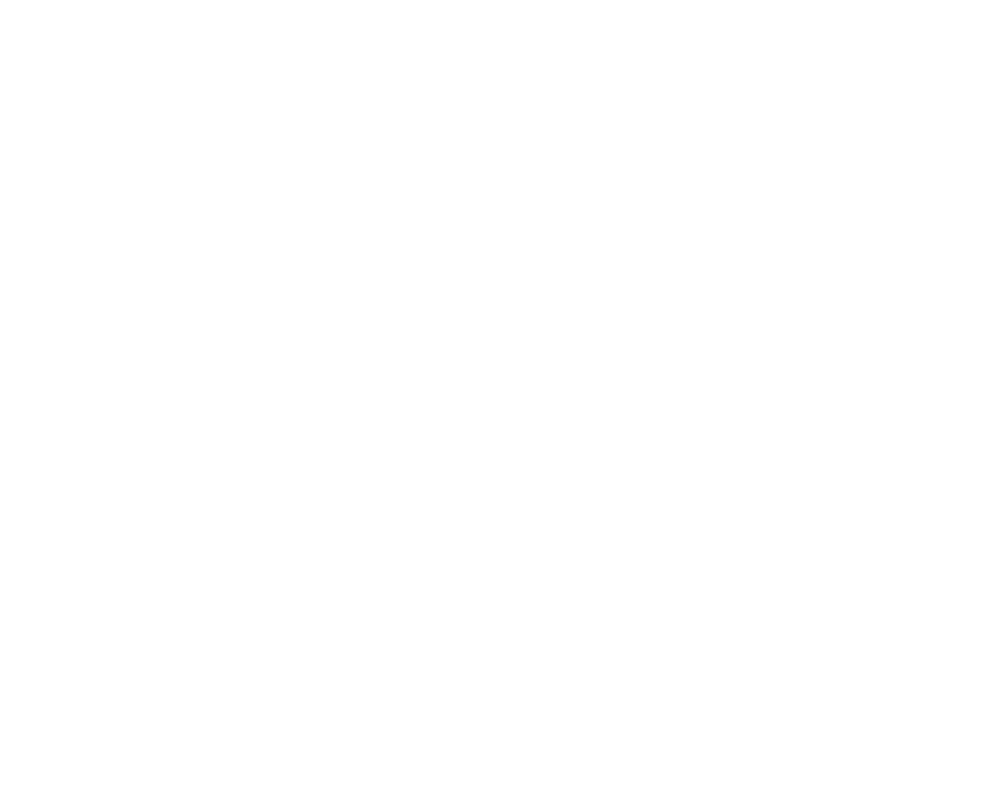
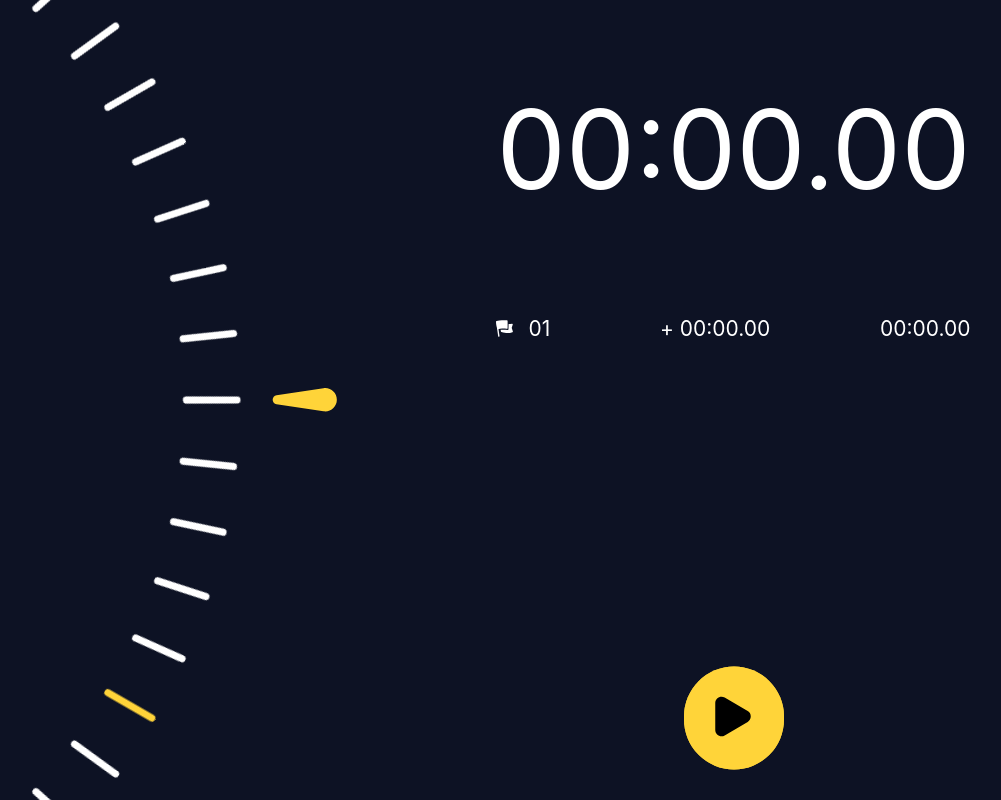
Before and after one commit to RafaelMatta/Chronometer, a website: page index.html in a window 1280 px wide. Shown: the whole page, without its empty margins (15-1016 px from the left). Drawn offline with Linux system fonts and the light colour scheme.

Commit message:
Estrutura e estilo (#2)
* Estrutura e ícones.

* Estilização da página.

```diff
--- a/index.html
+++ b/index.html
@@ -3,6 +3,46 @@
     <head>
         <meta charset="utf-8">
         <title>Chronometer</title>
-        <link rel="stylesheet" href="style/css/style.css"
+        <link rel="stylesheet" href="style/css/style.css">
     </head>
+    <body>
+        <div class="chronometer">
+            <div class="chronometer__clock">
+                <svg class="chronometer__ticks chronometer__ticks--spin">
+                    <use xlink:href="assets/clock.svg#ticks"/>
+                </svg>
+                <svg class="chronometer__pointer">
+                    <use xlink:href="assets/clock.svg#pointer"/>
+                </svg>
+            </div>
+
+            <div class="chronometer__panel">
+                <span class="chronometer__timer">00:00.00</span>
+                <div class="chronometer__laptimer">
+                    <div class="chronometer__lap">
+                        <div class="chronometer__place">
+                            <svg class="chronometer__icon">
+                                <use xlink:href="assets/icons/icons.svg#flag">
+                                </svg>
+                                <div class="chronometer__position">01</div>
+                        </div>
+                        <div class="chronometer__score">+ 00:00.00</div>
+                        <div class="chronometer__time">00:00.00</div>
+                    </div>
+                </div>
+                <div class="chronometer__control">
+                    <button class="button button--lap">
+                        <svg class="button__icon">
+                            <use xlink:href="assets/icons/icons.svg#flag"/>
+                        </svg>
+                    </button>
+                    <button class="button button--start">
+                        <svg class="button__icon">
+                            <use xlink:href="assets/icons/icons.svg#play"/>
+                        </svg>
+                    </button>
+                </div>
+            </div>
+        </div>
+    </body>
 </html>
--- a/style/sass/abstracts/_dir-abstracts.scss
+++ b/style/sass/abstracts/_dir-abstracts.scss
@@ -1,3 +1,5 @@
 @import "colors/colors";
 
 @import "mixins/mixins";
+
+@import "animations/animations";
--- /dev/null
+++ b/style/sass/abstracts/animations/_animations.scss
@@ -0,0 +1,9 @@
+@keyframes spin360 {
+  0% {
+    rotate: 0;
+  }
+
+  100% {
+    rotate: 360deg;
+  }
+}
--- a/style/sass/abstracts/colors/_colors.scss
+++ b/style/sass/abstracts/colors/_colors.scss
@@ -0,0 +1,3 @@
+$color-white: #FFF;
+$color-yellow: #FFD439;
+$color-dark-blue: #0D1224;
--- a/style/sass/base/normalize/_normalize.scss
+++ b/style/sass/base/normalize/_normalize.scss
@@ -0,0 +1,18 @@
+*,
+*::before,
+*::after {
+  margin: 0;
+  padding: 0;
+  box-sizing: border-box;
+}
+
+html {
+  box-sizing: inherit;
+  font-size: 62.5%;
+  font-family: "inter", sans-serif;
+  color: $color-white;
+}
+
+body {
+  background-color: $color-dark-blue;
+}
--- a/style/sass/layouts/_dir-layouts.scss
+++ b/style/sass/layouts/_dir-layouts.scss
@@ -0,0 +1 @@
+@import "button/button";
--- /dev/null
+++ b/style/sass/layouts/button/_button.scss
@@ -0,0 +1,21 @@
+.button {
+  background-color: $color-yellow;
+  padding: 2.5rem;
+  border-radius: 100px;
+  border: none;
+  outline: none;
+  cursor: pointer;
+
+  &__icon {
+    height: 5rem;
+    width: 5rem;
+  }
+
+  &--start,
+  &--lap {
+    position: absolute;
+    left: 50%;
+    transform: translate(-50%, -50%);
+    transition: all 0.5s ease;
+  }
+}
--- a/style/sass/pages/chronometer/_chronometer.scss
+++ b/style/sass/pages/chronometer/_chronometer.scss
@@ -0,0 +1,103 @@
+.chronometer {
+  position: relative;
+
+  margin: 0 auto;
+  height: 100svh;
+  max-width: 180rem;
+  width: 100%;
+  display: flex;
+  align-items: center;
+  justify-content: flex-end;
+
+  overflow: hidden;
+
+  &__clock {
+    position: absolute;
+    top: 50%;
+    left: -30%;
+    transform: translate(-50%, -50%);
+    height: 100%;
+    width: 100%;
+    display: flex;
+    align-items: center;
+    gap: 3rem;
+  }
+
+  &__ticks {
+    height: 200%;
+    width: 100%;
+
+    &--spin {
+      animation: spin360 60s linear infinite;
+    }
+  }
+
+  &__pointer {
+    position: absolute;
+    top: 50%;
+    left: 105%;
+    height: 3%;
+    width: 6%;
+    transform: translate(-50%, -50%);
+  }
+
+  &__panel {
+    display: flex;
+    flex-direction: column;
+    align-items: center;
+    gap: 10rem;
+    margin-right: 23%;
+  }
+
+  &__timer {
+    font-size: 11rem;
+  }
+
+  &__laptimer {
+    width: 100%;
+    display: flex;
+    flex-direction: column;
+    gap: 1rem;
+    overflow: scroll;
+    height: 25rem;
+  }
+
+  &__laptimer::-webkit-scrollbar {
+    display: none;
+  }
+
+  &__lap {
+    display: flex;
+    align-items: center;
+    justify-content: space-between;
+    font-size: 2.1rem;
+  }
+
+  &__place {
+    display: flex;
+    align-items: center;
+    gap: 1.5rem;
+  }
+
+  &__icon {
+    fill: $color-white;
+    height: 1.7rem;
+    width: 1.7rem;
+  }
+
+  &__control {
+    position: relative;
+    width: 100%;
+    margin-top: 5.15rem;
+
+    // &:hover > .button--lap {
+    //   left: 0;
+    //   transform: translate(0, -50%);
+    // }
+
+    // &:hover > .button--start {
+    //   left: 100%;
+    //   transform: translate(-100%, -50%);
+    // }
+  }
+}
```
Also changed, not shown: assets/clock.svg (added), assets/icons/icons.svg (added), style/css/style.css.
